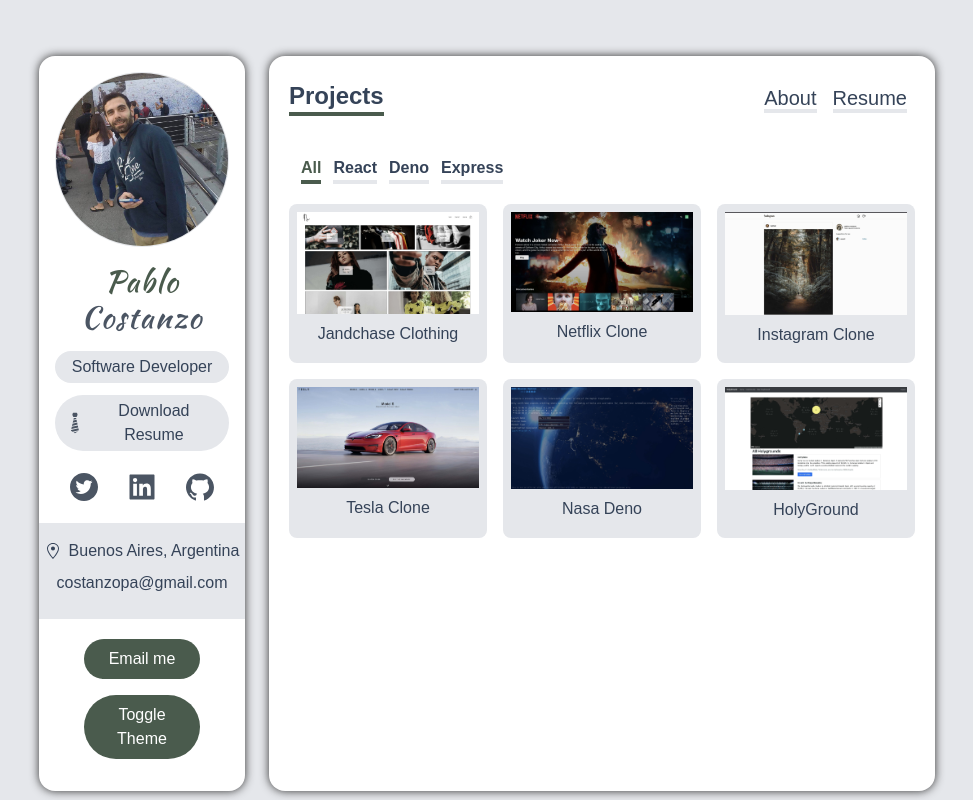
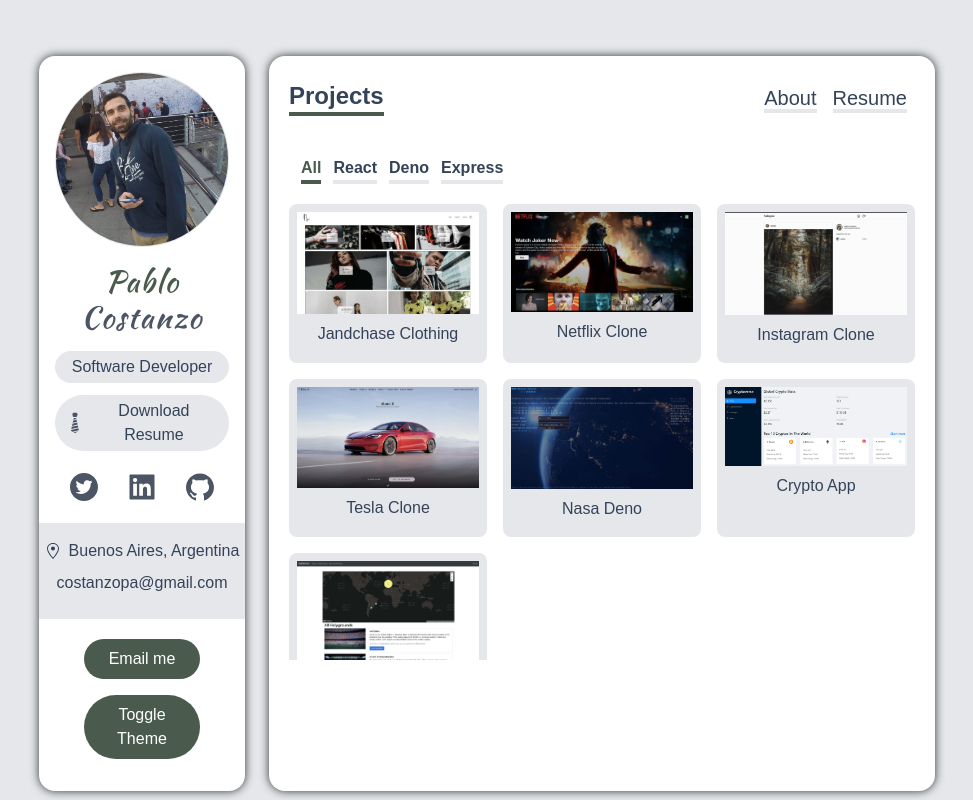
Before and after one commit to pacostanzo/portfolio, a Next.js app: page /projects in a window 1280 px wide. Shown: the whole page, without its empty margins (153-1126 px from the left). Built offline with nearby package versions, Linux system fonts and the light colour scheme.

Commit message:
Adding new crypto app url. (#11)

```diff
--- a/public/data/project.ts
+++ b/public/data/project.ts
@@ -51,16 +51,16 @@
         category: ["deno"],
         key_techs: ["Typescript", "Denoland"],
     },
-    /*{
+    {
         id: 5,
         name: "Crypto App",
         description: "A cryptocurrency app. We're going to use React and multiple APIs powered by https://rapidapi.com.",
         image_path: "/images/crypto-app.jpg",
-        deployed_url: "https://focused-aryabhata-1b2d67.netlify.app/",
+        deployed_url: "https://crypto-aklqz4d9j-costanzopa.vercel.app/",
         github_url: "https://github.com/costanzopa/crypto-app",
         category: ["react"],
         key_techs: ["React", "Javascript"],
-    }*/,
+    },
     {
         id: 6,
         name: "HolyGround",
```
